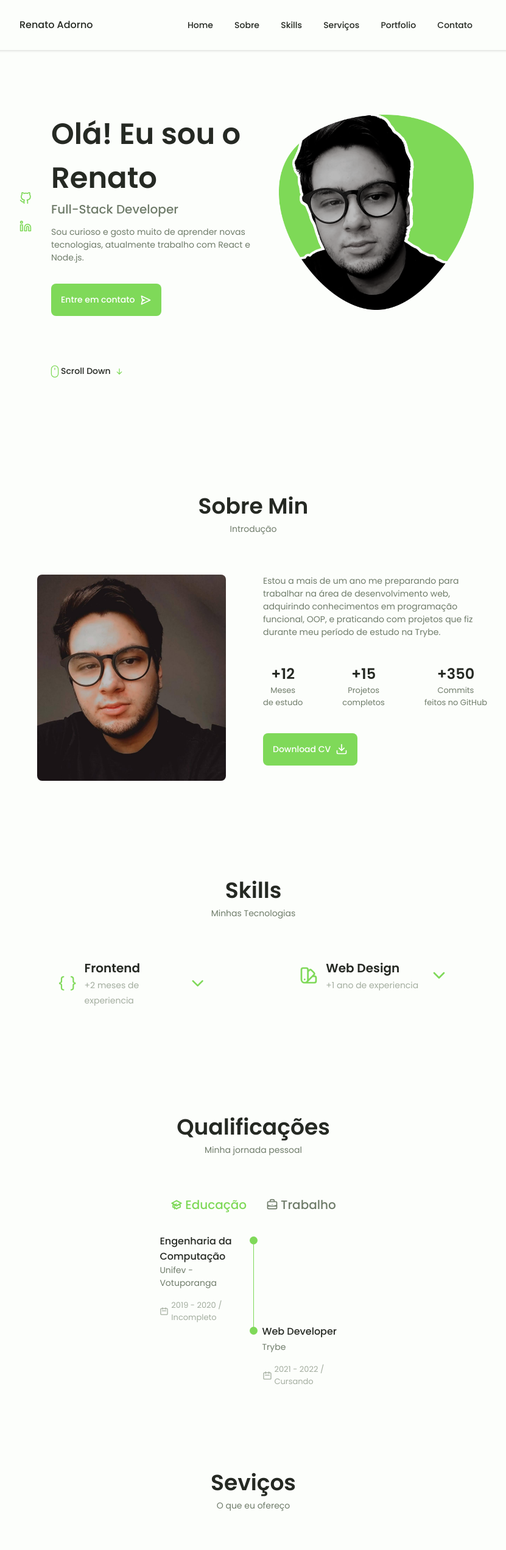
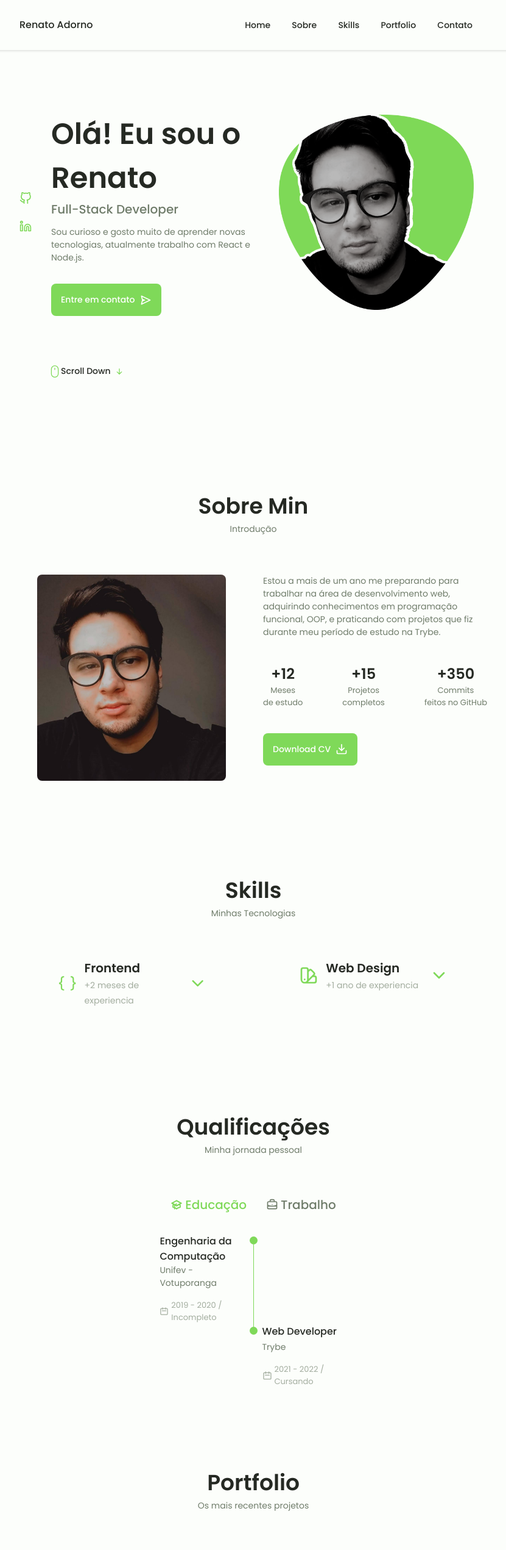
Before and after one commit to renatoadorno/portfolio-renatoAdorno, a React (Create React App) app: page / in a window 1280 px wide. Shown: the top 2541 px of the page at 61% size, without its empty margins (224-1055 px from the left). Built offline with nearby package versions, Linux system fonts and the light colour scheme.

Commit message:
feat: ocultando a section serviços

```diff
--- a/src/App.jsx
+++ b/src/App.jsx
@@ -5,7 +5,7 @@ import Home from './components/Home';
 import About from './components/About';
 import Skills from './components/Skills'
 import Qualification from './components/Qualification';
-import Services from './components/Services';
+// import Services from './components/Services';
 import Portfolio from './components/portfolio/Portfolio';
 import Contact from './components/Contact';
 import Footer from './components/Footer';
@@ -21,7 +21,7 @@ function App() {
         <About />
         <Skills />
         <Qualification />
-        <Services />
+        {/* <Services /> */}
         <Portfolio />
         <Contact />
       </main>
--- a/src/components/Header.jsx
+++ b/src/components/Header.jsx
@@ -55,11 +55,11 @@ export default function Header() {
                   <DocumentTextIcon className="nav__icon" /> Skills
                 </a>
               </li>
-              <li className="nav__item">
+              {/* <li className="nav__item">
                 <a href="#services" className="nav__link" onClick={ funcCloseMenu }>
                   <BriefcaseIcon className="nav__icon"/> Services
                 </a>
-              </li>
+              </li> */}
               <li className="nav__item">
                 <a href="#portfolio" className="nav__link" onClick={ funcCloseMenu }>
                   <PhotographIcon className="nav__icon" /> Portfolio
@@ -95,11 +95,11 @@ export default function Header() {
                   <DocumentTextIcon className="nav__icon" /> Skills
                 </a>
               </li>
-              <li className="nav__item">
+              {/* <li className="nav__item">
                 <a href="#services" className="nav__link">
                   <BriefcaseIcon className="nav__icon"/> Serviços
                 </a>
-              </li>
+              </li> */}
               <li className="nav__item">
                 <a href="#portfolio" className="nav__link">
                   <PhotographIcon className="nav__icon" /> Portfolio
```
